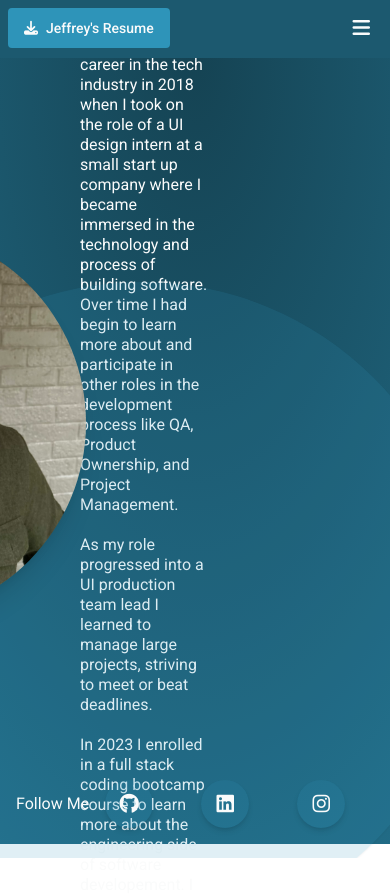
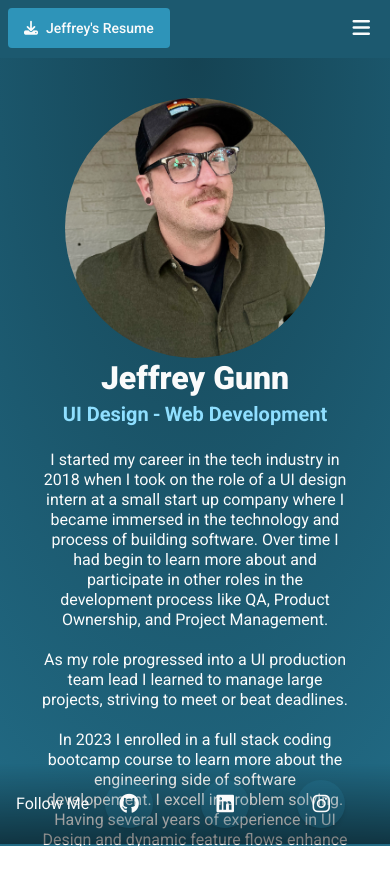
Before and after one commit to jsgunn22/my-portfolio, a React (Vite) app: page / in a window 390 px wide. Shown: the top 896 px of the page. After the commit the page ends 846 px from the top, so only its background shows below. Built offline with nearby package versions, Linux system fonts and the light colour scheme; a web font is replaced by a local one.

Commit message:
updates mobile styles

```diff
--- a/src/components/global/Footer.jsx
+++ b/src/components/global/Footer.jsx
@@ -31,7 +31,11 @@ function SocialBubble(props) {
 
 export default function Footer() {
   const currentPage = useLocation().pathname;
+  let screenWidth = window.innerWidth;
   return (
+    <>
+      {" "}
+      {screenWidth >= "1024" ? (
         <footer
           className="p-4 flex gap-4  absolute w-full bottom-0"
           style={{
@@ -57,5 +61,31 @@ export default function Footer() {
             />
           </div>
         </footer>
+      ) : (
+        <footer
+          className="p-4 flex gap-4  absolute w-full bottom-0"
+          style={{
+            background:
+              "linear-gradient(0deg, rgba(0, 0, 0, 0.50) 0%, rgba(0, 0, 0, 0.00) 100%)",
+          }}
+        >
+          <p className="text-lg mt-[14px] text-neu-0">Follow Me</p>
+          <div className="flex gap-12">
+            <SocialBubble
+              icon="fa-brands fa-github"
+              social="https://github.com/jsgunn22"
+            />
+            <SocialBubble
+              icon="fa-brands fa-linkedin"
+              social="https://www.linkedin.com/in/jeffrey-gunn-054451156/"
+            />
+            <SocialBubble
+              icon="fa-brands fa-instagram"
+              social="https://www.instagram.com/fate_worse_than_jeff/"
+            />
+          </div>
+        </footer>
+      )}
+    </>
   );
 }
--- a/src/components/global/Navbar.jsx
+++ b/src/components/global/Navbar.jsx
@@ -154,12 +154,20 @@ function Navbar() {
 
   return (
     <>
-      {screenWidth >= "640" ? (
-        <nav className={`h-[72px] flex absolute z-10 w-screen `}>
+      {screenWidth >= "768" ? (
+        <nav
+          className={`h-[72px] flex absolute z-10 w-screen ${
+            screenWidth >= "1024" ? "" : "bg-pri-9"
+          }`}
+        >
           <div className="w-full h-full py-4 px-8 flex ">
             <Button
-              icon="fa-solid fa-download"
-              label="Download Jeffrey's Resume"
+              icon={`${screenWidth >= "1024" && "fa-solid fa-download"}`}
+              label={`${
+                screenWidth >= "1024"
+                  ? "Download Jeffrey's Resume"
+                  : "Jeffrey's Resume"
+              }   `}
               action={downloadResume}
             />
           </div>
@@ -169,7 +177,7 @@ function Navbar() {
             <NavBtn label="RESUME" to="/Resume" />
             <NavBtn label="CONTACT" to="/Contact-Me" />
           </div>
-          <ProficiencyBubbles />
+          {screenWidth >= "1280" && <ProficiencyBubbles />}
         </nav>
       ) : (
         <nav className="h-15 flex bg-pri-9 z-10 w-screen sticky top-0">
--- a/src/pages/About.jsx
+++ b/src/pages/About.jsx
@@ -1,6 +1,8 @@
 export default function AboutMe() {
+  let screenWidth = window.innerWidth;
   return (
     <>
+      {screenWidth >= "1024" ? (
         <div
           className=" flex items-center overflow-x-clip"
           style={{ height: "calc(100vh - 72px - 12px)", paddingTop: "72px" }}
@@ -18,22 +20,22 @@ export default function AboutMe() {
               </div>
               <p className="text-lg text-neu-0">
                 I started my career in the tech industry in 2018 when I took on
-              the role of a UI design intern at a small start up company where I
-              became immersed in the technology and process of building
+                the role of a UI design intern at a small start up company where
+                I became immersed in the technology and process of building
                 software. Over time I had begin to learn more about and
                 participate in other roles in the development process like QA,
                 Product Ownership, and Project Management.
                 <br></br>
                 <br></br>
-              As my role progressed into a UI production team lead I learned to
-              manage large projects, striving to meet or beat deadlines.
+                As my role progressed into a UI production team lead I learned
+                to manage large projects, striving to meet or beat deadlines.
                 <br></br>
                 <br></br>
-              In 2023 I enrolled in a full stack coding bootcamp course to learn
-              more about the engineering side of software developement. I excell
-              in problem solving. Having several years of experience in UI
-              Design and dynamic feature flows enhance my understanding of
-              requirements and what it takes to fulfill AC.
+                In 2023 I enrolled in a full stack coding bootcamp course to
+                learn more about the engineering side of software developement.
+                I excell in problem solving. Having several years of experience
+                in UI Design and dynamic feature flows enhance my understanding
+                of requirements and what it takes to fulfill AC.
               </p>
             </div>
             {/* button group */}
@@ -55,10 +57,54 @@ export default function AboutMe() {
             <div className="-right-20 -bottom-20 absolute w-[656px] h-[656px] inset shadow-sm  rounded-full bg-opac-pri "></div>
             <img
               src="assets/images/profile-alt.png"
-            className="right-[304px] bottom-60 absolute rounded-full shadow-xl w-[400px] "
+              className="2xl:right-[304px] xl:right-[200px] lg:right-[100px]   sm:right-[40px] bottom-60 absolute rounded-full shadow-xl w-[400px] "
             ></img>
           </div>
         </div>
+      ) : (
+        <div
+          className="text-center overflow-scroll  pt-10 md:pt-24 pb-[64px]"
+          style={{
+            height: `calc(100vh   ${screenWidth <= "768" ? "- 56px" : ""})`,
+          }}
+        >
+          <img
+            src="assets/images/profile-alt.png"
+            className=" rounded-full lg:w-5/12 md:w-6/12 w-8/12  mx-auto "
+          ></img>
+          <h1
+            className={`mb-1   font-black text-neu-0  ${
+              screenWidth >= "400" ? "text-[64px] leading-[75px]" : "text-h1"
+            }`}
+          >
+            Jeffrey Gunn
+          </h1>
+          <div className="flex text-pri-3 gap-1 mb-6 justify-center">
+            <h3 className="text-h3 font-bold">UI Design</h3>
+            <h3 className="text-h3 font-bold">-</h3>
+            <h3 className="text-h3 font-bold">Web Development</h3>
+          </div>
+          <p className="text-lg text-neu-0 sm:px-20 px-10 ">
+            I started my career in the tech industry in 2018 when I took on the
+            role of a UI design intern at a small start up company where I
+            became immersed in the technology and process of building software.
+            Over time I had begin to learn more about and participate in other
+            roles in the development process like QA, Product Ownership, and
+            Project Management.
+            <br></br>
+            <br></br>
+            As my role progressed into a UI production team lead I learned to
+            manage large projects, striving to meet or beat deadlines.
+            <br></br>
+            <br></br>
+            In 2023 I enrolled in a full stack coding bootcamp course to learn
+            more about the engineering side of software developement. I excell
+            in problem solving. Having several years of experience in UI Design
+            and dynamic feature flows enhance my understanding of requirements
+            and what it takes to fulfill AC.
+          </p>
+        </div>
+      )}
     </>
   );
 }
--- a/src/pages/Portfolio.jsx
+++ b/src/pages/Portfolio.jsx
@@ -72,11 +72,11 @@ export default function Portfolio() {
   return (
     <>
       <div
-        className="pt-[72px] w-screen"
+        className="lg:pt-[72px] pt-16 w-screen"
         style={{ height: "calc(100vh - 72px)" }}
       >
         <div
-          className="px-20 pb-28 pt-6 overflow-y-auto scroll-auto "
+          className=" lg:px-20 px-8 pb-28 pt-6 overflow-y-auto scroll-auto "
           style={{ height: "calc(100vh - 72px)" }}
         >
           <SectionHeader
--- a/src/pages/Resume.jsx
+++ b/src/pages/Resume.jsx
@@ -21,7 +21,7 @@ function SkillSetSection(props) {
   const data = proficiencies.filter((item) => item.skill === props.skill);
   return (
     <>
-      <div className="px-20 py-6 max-w-7xl mx-auto">
+      <div className="lg:px-20 px-8 py-6 max-w-7xl mx-auto">
         <div>
           <SectionHeader
             icon={props.icon}
@@ -48,11 +48,11 @@ export default function Resume() {
   return (
     <>
       <div
-        className="pt-[72px] w-screen"
+        className="lg:pt-[72px] pt-16 w-screen"
         style={{ height: "calc(100vh - 72px)" }}
       >
         <div
-          className="overflow-y-auto pt-6 scroll-auto h-screen text-center pb-28"
+          className="overflow-y-auto  scroll-auto h-screen text-center pb-28"
           style={{ height: "calc(100vh - 72px)" }}
         >
           <SkillSetSection
```
Also changed, not shown: src/styles/tailwind.css. Lines whose indentation alone changed are shown as unchanged.
